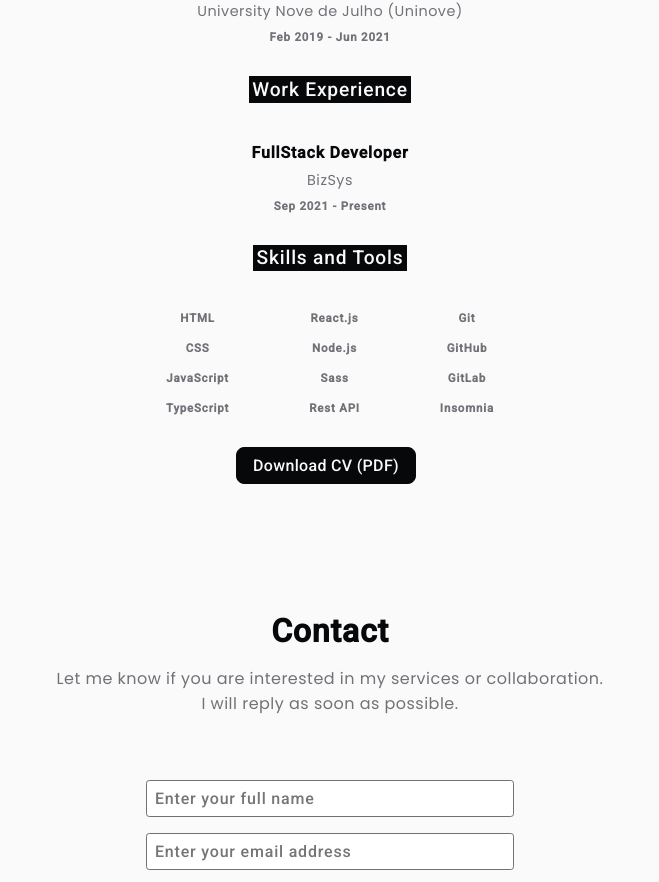
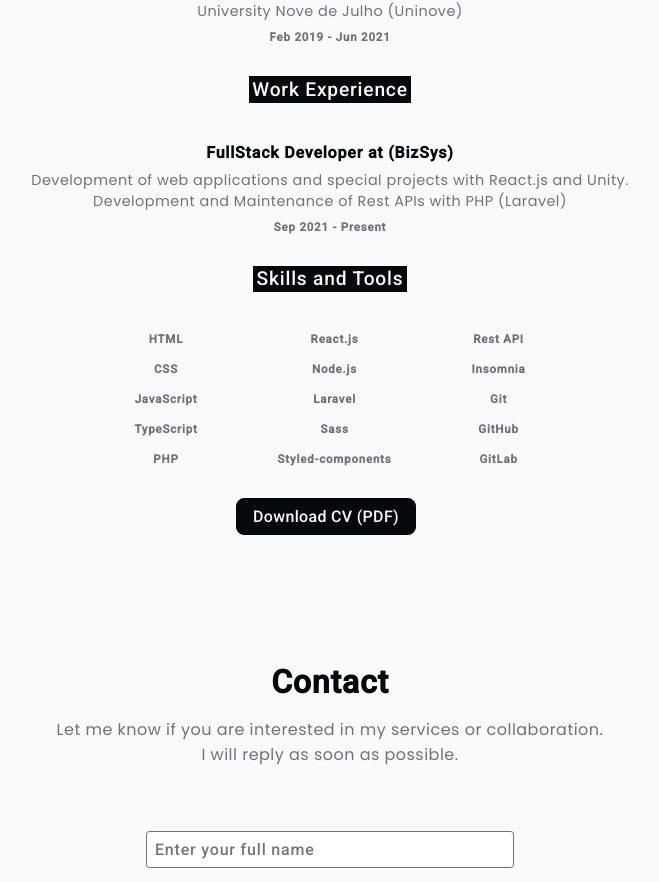
Before and after one commit to JuniorAlvess/portfolio2.0, a React (Create React App) app: page / in a window 1280 px wide. Shown: the part 1949-2831 px from the top of the page, without its empty margins (310-969 px from the left). Built offline with nearby package versions, Linux system fonts and the light colour scheme.

Commit message:
Resume section was updated.

```diff
--- a/src/App.tsx
+++ b/src/App.tsx
@@ -207,8 +207,8 @@ function App() {
 
           <section>
             <h3>Work Experience</h3>
-            <strong> FullStack Developer </strong>
-            <p> BizSys </p>
+            <strong> FullStack Developer at <a href="https://www.bizsys.com.br/" rel="noreferrer" target="_blank">(BizSys)</a> </strong>
+            <p> Development of web applications and special projects with React.js and Unity. Development and Maintenance of Rest APIs with PHP (Laravel) </p>
             <span> Sep 2021 - Present </span>
           </section>
 
@@ -216,22 +216,25 @@ function App() {
             <h3> Skills and Tools </h3>
             <ol>
               <ul>
-                <li>HTML</li>
-                <li>CSS</li>
-                <li>JavaScript</li>
-                <li>TypeScript</li>
+                <li><a href="https://developer.mozilla.org/pt-BR/docs/Web/HTML" rel="noreferrer" target="_blank">HTML</a></li>
+                <li><a href="https://developer.mozilla.org/pt-BR/docs/Web/HTML" rel="noreferrer" target="_blank">CSS</a></li>
+                <li><a href="https://www.javascript.com/" rel="noreferrer" target="_blank">JavaScript</a></li>
+                <li><a href="https://www.typescriptlang.org/" rel="noreferrer" target="_blank">TypeScript</a></li>
+                <li><a href="https://www.php.net/" rel="noreferrer" target="_blank">PHP</a></li>
               </ul>
               <ul>
-                <li>React.js</li>
-                <li>Node.js</li>
-                <li>Sass</li>
-                <li>Rest API</li>
+                <li><a href="https://pt-br.reactjs.org/" rel="noreferrer" target="_blank">React.js</a></li>
+                <li><a href="https://nodejs.org/en/" rel="noreferrer" target="_blank">Node.js</a></li>
+                <li><a href="https://laravel.com/" rel="noreferrer" target="_blank">Laravel</a></li>
+                <li><a href="https://www.sass-lang.com/" rel="noreferrer" target="_blank">Sass</a></li>
+                <li><a href="https://styled-components.com/" rel="noreferrer" target="_blank">Styled-components</a></li>
               </ul>
               <ul>
-                <li>Git</li>
-                <li>GitHub</li>
-                <li>GitLab</li>
-                <li>Insomnia</li>
+              <li><a href="https://www.redhat.com/pt-br/topics/api/what-is-a-rest-api" rel="noreferrer" target="_blank">Rest API</a></li>
+              <li><a href="https://insomnia.rest/" rel="noreferrer" target="_blank">Insomnia</a></li>
+              <li><a href="https://git-scm.com/" rel="noreferrer" target="_blank">Git</a></li>
+              <li><a href="https://github.com/" rel="noreferrer" target="_blank">GitHub</a></li>
+              <li><a href="https://about.gitlab.com/" rel="noreferrer" target="_blank">GitLab</a></li>
               </ul>
             </ol>
           </section>
--- a/src/global.scss
+++ b/src/global.scss
@@ -418,6 +418,11 @@ body {
                 letter-spacing: .05rem;
             }
 
+            strong>a {
+                text-decoration: none;
+                color: var(--second-color);
+            }
+
             p {
                 font-size: clamp(.9rem, 1vw, 1.3rem);
             }
@@ -458,6 +463,11 @@ body {
 
                         letter-spacing: .05rem;
                         list-style: none;
+                    }
+
+                    li>a {
+                        text-decoration: none;
+                        color: var(--third-color);
                     }
                 }
             }
```
